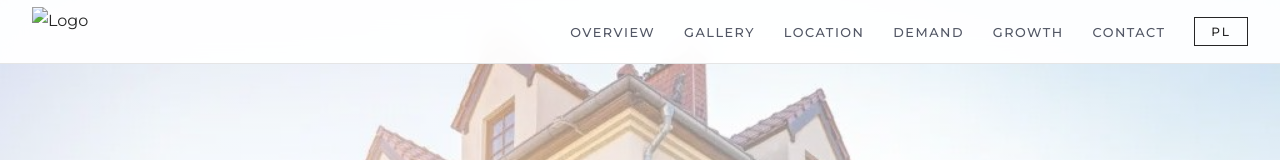
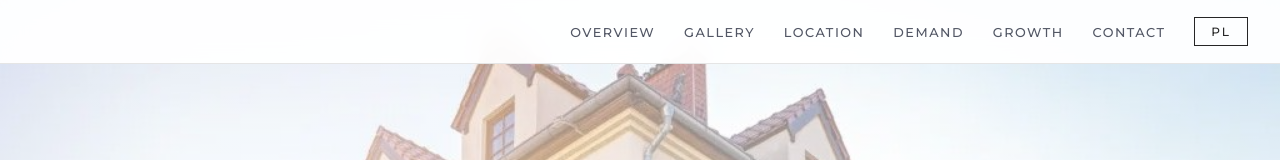
Before and after one commit to numerika-ai/silkstone, a plain HTML site: page index.html in a window 1280 px wide. Shown: the top 160 px of the page. Drawn offline with Linux system fonts and the light colour scheme.

Commit message:
v3.4: remove logo placeholder from nav

```diff
--- a/index.html
+++ b/index.html
@@ -144,7 +144,7 @@ footer .nda{color:var(--gray-800);font-style:italic;margin-bottom:.5rem;font-siz
 
 <nav>
   <div class="logo">
-    <img src="logo.png" alt="Logo">
+
   </div>
   <div class="nav-links">
     <ul class="desktop-nav">
```
